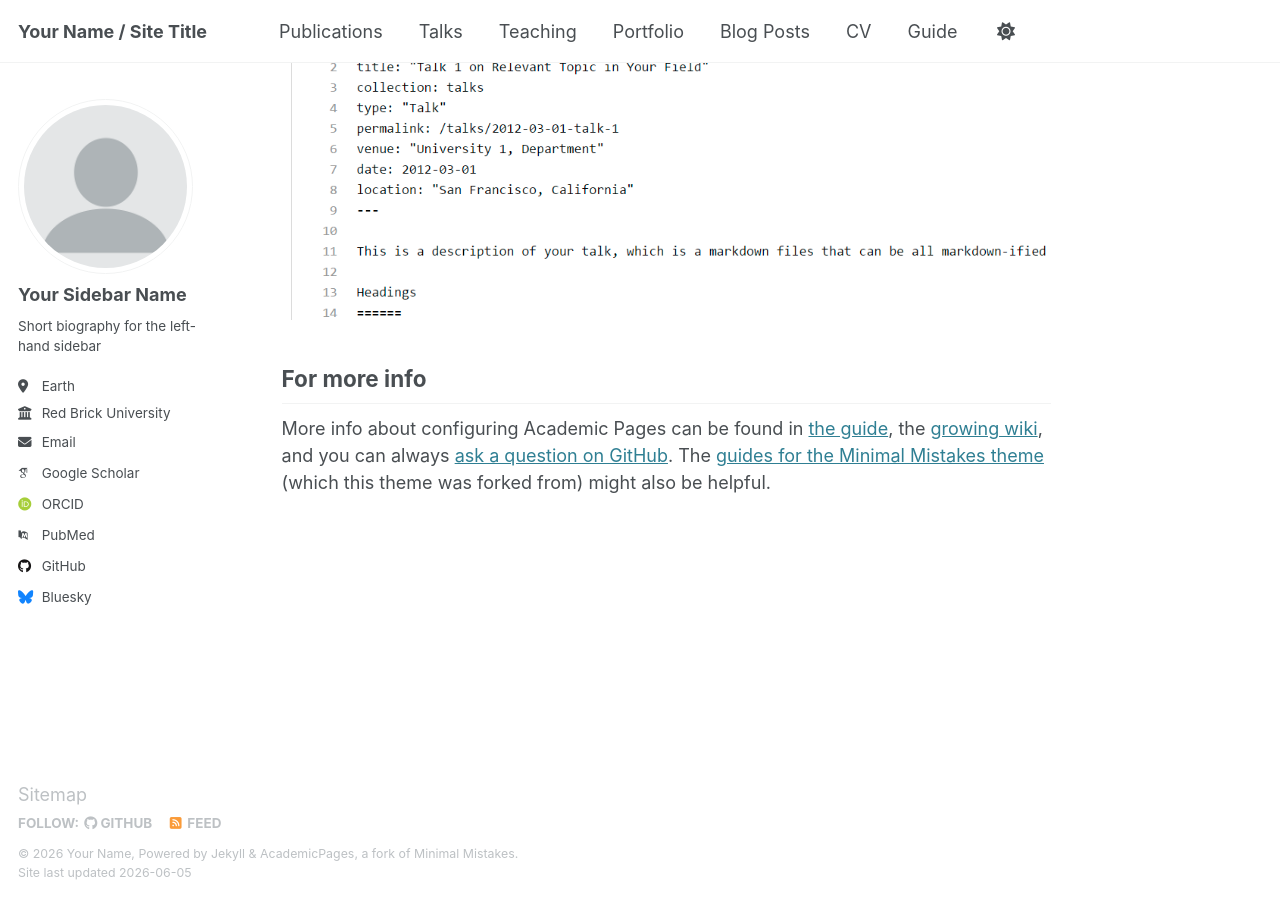
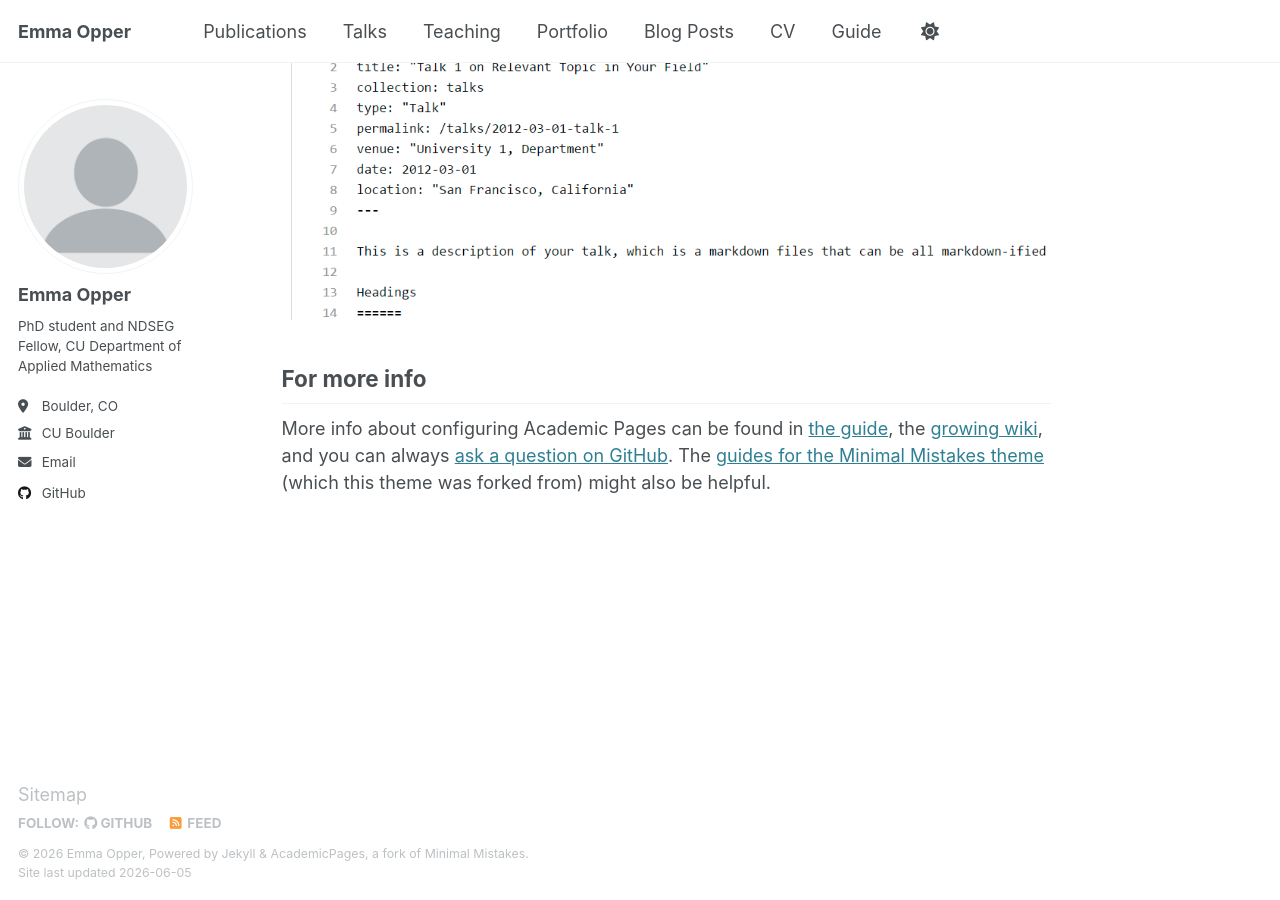
Before and after one commit to emmaopper/emmaopper.github.io, a Jekyll site: the page built from _pages/about.md, in a window 1280 px wide and 900 px high, scrolled down 2635 px. Built offline with Jekyll 4.4.1, drawn with Linux system fonts in a browser that asks for light colours; some web fonts are replaced.

Commit message:
Update _config.yml
Adjusted left sidebar

```diff
--- a/_config.yml
+++ b/_config.yml
@@ -9,11 +9,11 @@
 # Basic Site Settings
 locale                   : "en-US"
 site_theme               : "default"
-title                    : "Your Name / Site Title"
+title                    : "Emma Opper"
 title_separator          : "-"
-name                     : &name "Your Name"
-description              : &description "personal description"
-url                      : https://academicpages.github.io # the base hostname & protocol for your site e.g. "https://[your GitHub username].github.io"
+name                     : &name "Emma Opper"
+description              : &description "PhD student and NDSEG Fellow, CU Department of Applied Mathematics"
+url                      : https://emmaopper.github.io # the base hostname & protocol for your site e.g. "https://[your GitHub username].github.io"
 baseurl                  : "" # the subpath of your site, e.g. "/blog"
 repository               : "academicpages/academicpages.github.io"
 
@@ -23,21 +23,21 @@ repository               : "academicpages/academicpages.github.io"
 author:
   # Biographic information
   avatar           : "profile.png"
-  name             : "Your Sidebar Name"
+  name             : "Emma Opper"
   pronouns         : # example: "she/her"
-  bio              : "Short biography for the left-hand sidebar"
-  location         : "Earth"
-  employer         : "Red Brick University"
+  bio              : "PhD student and NDSEG Fellow, CU Department of Applied Mathematics"
+  location         : "Boulder, CO"
+  employer         : "CU Boulder"
   uri              : # URL
-  email            : "none@example.org"
+  email            : "emma.opper@colorado.edu"
 
   # Academic websites
   arxiv            : # URL - Update with the correct link to your profile
-  googlescholar    : "https://scholar.google.com/citations?user=PS_CX0AAAAAJ"
+  googlescholar    : #"https://scholar.google.com/citations?user=PS_CX0AAAAAJ"
   impactstory      : # URL
-  orcid            : "http://orcid.org/yourorcidurl"
+  orcid            : #"http://orcid.org/yourorcidurl"
   semantic         : # URL
-  pubmed           : "https://www.ncbi.nlm.nih.gov/pubmed/?term=john+snow"
+  pubmed           : #"https://www.ncbi.nlm.nih.gov/pubmed/?term=john+snow"
   researchgate     : # URL
   scopus           : # URL
 
@@ -45,12 +45,12 @@ author:
   bitbucket        : # Username - Update with your username on the site
   codepen          : # Username
   dribbble         : # Username
-  github           : "academicpages"
+  github           : "emmaopper"
   kaggle           : # Username
   stackoverflow    : # User number or user number and name (i.e., use "1" or "1/jeff-atwood")
 
   # Social media
-  bluesky          : "bsky.app" # Replace this with you Bluesky username
+  bluesky          : #"bsky.app" # Replace this with you Bluesky username
   facebook         : # Username
   flickr           : # Username
   foursquare       : # Username
```
